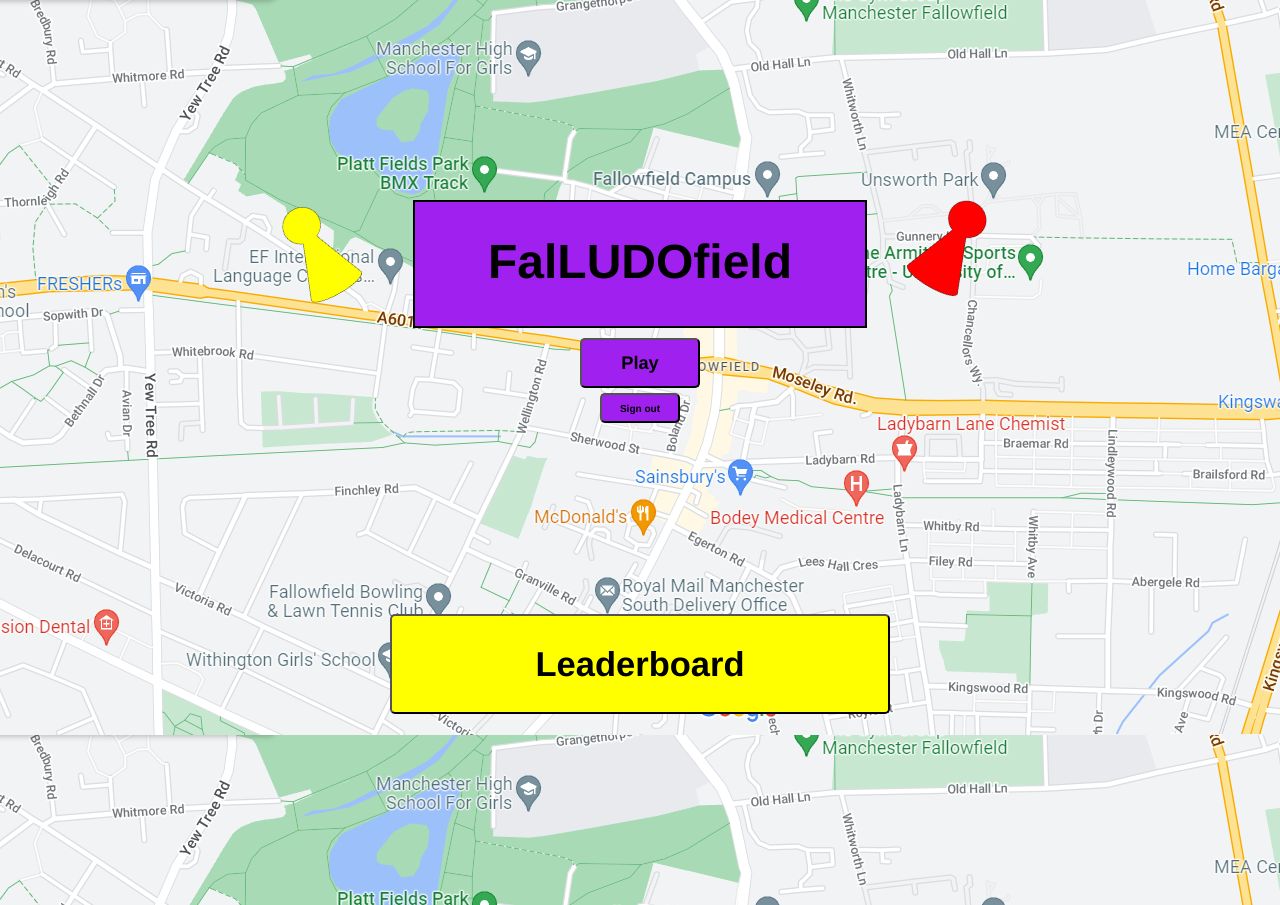
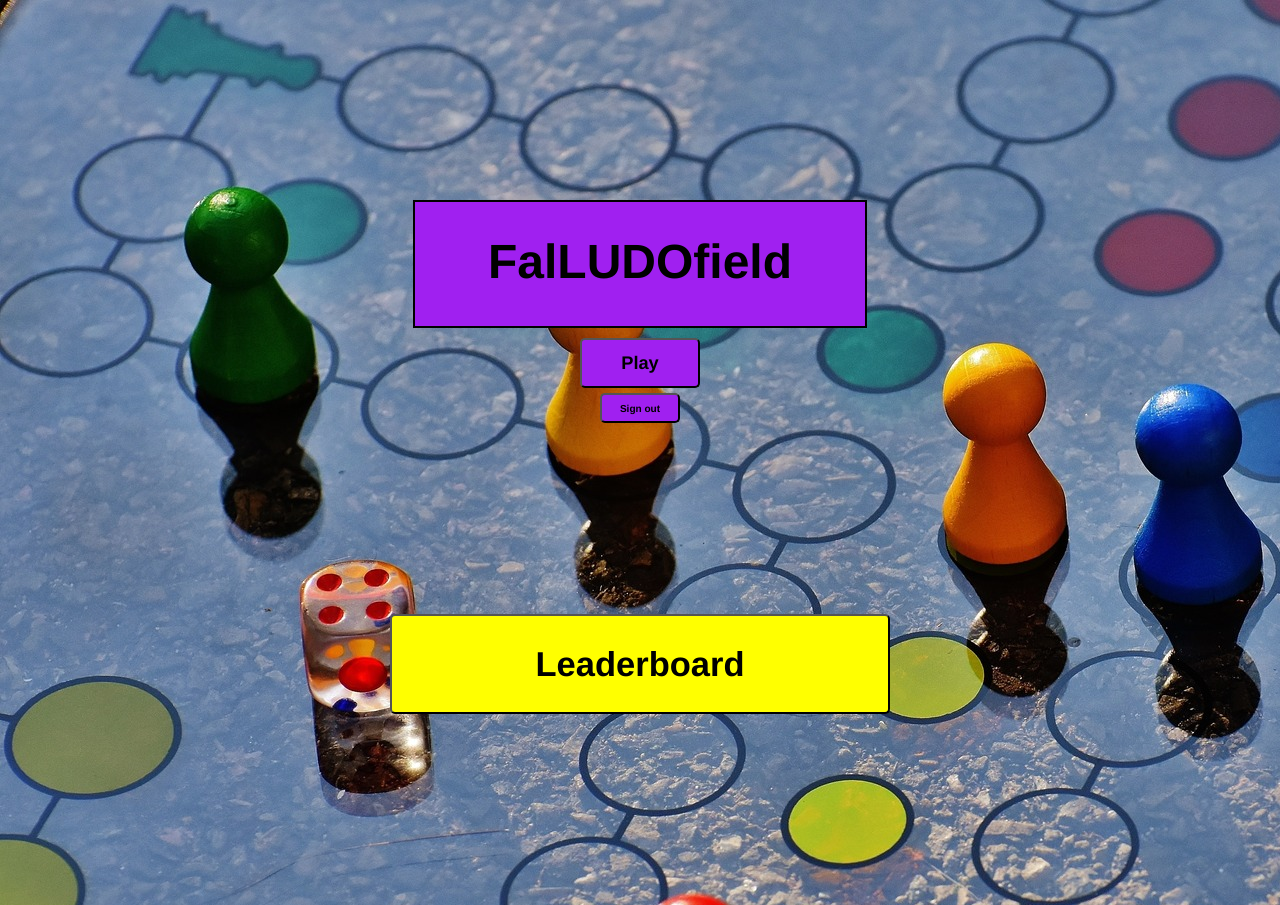
Before and after one commit to awabakram/falludofield, a PHP site: page /startpagesignedin.html in a window 1280 px wide. Run offline with PHP 8.4, Linux system fonts and the light colour scheme.

Commit message:
changed background and make a few tweaks

```diff
--- a/startpagecsssignedin.css
+++ b/startpagecsssignedin.css
@@ -7,20 +7,8 @@
     flex-direction: row;
 }
 body{
-    background-image: url(pictures/da-map.png);
+    background-image: url(pictures/ludobackground.jpg);
     overflow: hidden;
-}
-.yellowpiece,.redpiece{
-    height:100px;
-    width:100px;
-}
-.yellowpiece{
-    margin-right: 40px;
-    transform: rotate(-30deg);
-}
-.redpiece{
-    margin-left: 40px;
-    transform: rotate(30deg);
 }
 section{
     display: flex;
--- a/startpagesignedin.html
+++ b/startpagesignedin.html
@@ -9,11 +9,9 @@
 <body>
         <section>
                 <div class="lining">
-                        <img class="yellowpiece" src="pictures/rsz_yellowludopiece.png">
                         <div class="rectangle">
                                 <h1 style="font-family: Helvetica" class="textcenter"><font size="7">FalLUDOfield</font></h1>
                         </div>
-                        <img class="redpiece" src="pictures/rsz_3ludoredpiece.png">
                 </div>
                 <button class="playbutton">
                         <h5>Play</h5>
```
Also changed, not shown: pictures/ludobackground.jpg (added).
